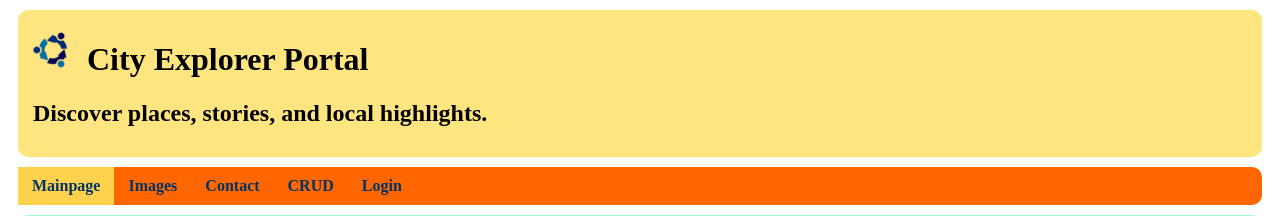
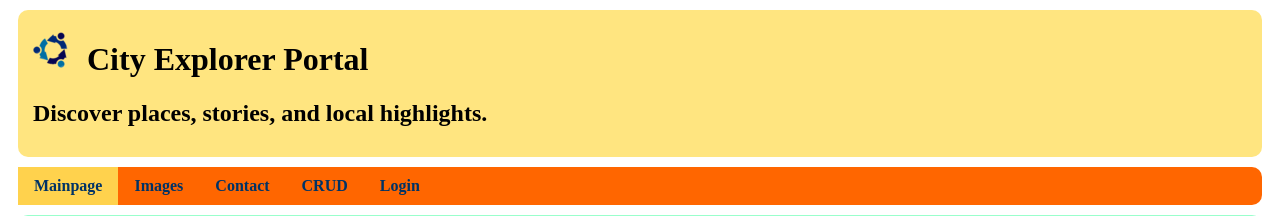
Before and after one commit to IbrahimTheMaster/web-prog, a PHP site: page / in a window 1280 px wide. Shown: the top 216 px of the page. Run offline with PHP 8.4, Linux system fonts and the light colour scheme.

Commit message:
Adjust navigation spacing and hover state.
Apply a small Day 1 layout polish for the secondary contributor by improving menu item spacing and adding a hover background for clearer interaction feedback.

Made-with: Cursor

```diff
--- a/styles/style.css
+++ b/styles/style.css
@@ -30,7 +30,7 @@ div#wrapper {
 }
 
 #main-nav ul li {
-    padding: 10px 14px;
+    padding: 10px 16px;
 }
 
 #main-nav ul li.active {
@@ -41,6 +41,10 @@ div#wrapper {
     text-decoration: none;
     color: #003366;
     font-weight: bold;
+}
+
+#main-nav ul li:hover {
+    background-color: #ffc266;
 }
 
 main#content {
```
